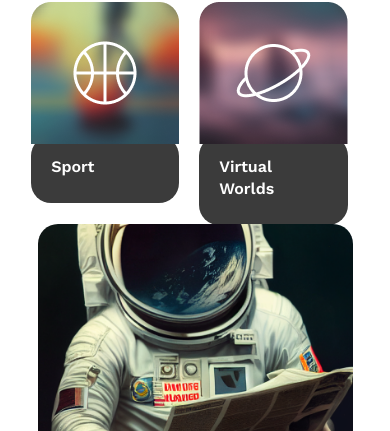
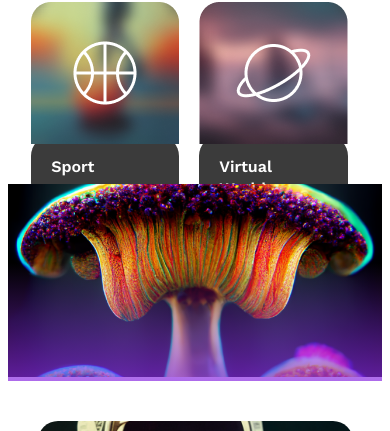
Before and after one commit to Grupo-1-Compass-UOL/NFT-Marketplace, a React (Vite) app: page / in a window 390 px wide. Shown: the part 3796-4227 px from the top of the page. Built offline with nearby package versions, Linux system fonts and the light colour scheme; the HTML template or start-up script is replaced by a standard one.

Commit message:
feat added Magic Mashrooms

```diff
--- a/package.json
+++ b/package.json
@@ -13,7 +13,8 @@
     "esbuild": "^0.18.12",
     "react": "^18.2.0",
     "react-dom": "^18.2.0",
-    "react-router-dom": "^6.14.1"
+    "react-router-dom": "^6.14.1",
+    "react-toastify": "^9.1.3"
   },
   "devDependencies": {
     "@types/react": "^18.2.14",
--- a/src/pages/Homepage.jsx
+++ b/src/pages/Homepage.jsx
@@ -4,6 +4,7 @@ import TrendingCollection from './homepage/trendingcollection/TrendingCollection
 import TopRatedArtists from './homepage/topratedartists/TopRatedArtists';
 import BrowseCategories from './homepage/BrowseCategories/BrowseCategories';
 import SubscribeWidget from './homepage/SubscribeWidget/SubscribeWidget';
+import NFTHighLight from './homepage/NFTHighLight/NFTHighLight';
 
 
 function Homepage() {
@@ -13,6 +14,7 @@ function Homepage() {
       <TrendingCollection />
       <TopRatedArtists />
       <BrowseCategories />
+      <NFTHighLight/>
       <SubscribeWidget />
     </>
   )
--- /dev/null
+++ b/src/pages/homepage/NFTHighLight/NFTHighLight.jsx
@@ -0,0 +1,28 @@
+
+import MagicMashrooms from '../../../assets/images/NFTHighlight.png'
+import classes from    './nfthighlight.module.css'
+import Timer from '../../../components/NFT-Page/Timer/Timer'
+
+import React from 'react'
+
+const NFTHighLight = () => {
+  return (
+    <div className={classes.NFTHighLightContainer}>
+        <div className={classes.Mobile}>
+          <img className={classes.MagicMashrooms} src={MagicMashrooms} alt="image magic mashrooms" />
+          <div className={classes.effectPurple}></div>
+        </div>
+        <div className={classes.versionMobile}>
+          <div>
+            <h1 className={classes.h1}>Magic Mashrooms</h1>
+            <button className={classes.btnMashrooms}>See NFT</button>
+          </div>
+          <div>
+            <Timer />
+          </div>
+        </div>
+    </div>
+  )
+}
+
+export default NFTHighLight
--- /dev/null
+++ b/src/pages/homepage/NFTHighLight/nfthighlight.module.css
@@ -0,0 +1,68 @@
+.NFTHighLightContainer{
+    width: 100%;
+    z-index: 10000;
+    position: relative;
+}
+
+.MagicMashrooms{
+        width: 100%;
+}
+
+.versionMobile{
+  display: none;
+  position: absolute;
+  z-index: 1;
+  top: 80px;
+  right: 50px;
+
+}
+.h1 {
+    font: 900 50px arial;
+}
+
+.btnMashrooms{
+    width: 200px;
+    height: 50px;
+    background-color: aliceblue;
+    border-radius: 30px;
+    border: solid rgba(0, 0, 0, 0.659);
+    color: rgb(28, 7, 7);
+    font-size: 20px;
+    font-weight: 200;
+
+}
+.btnMashrooms:hover{
+    background-color: rgb(255, 171, 255);
+}
+.Mobile{
+    position: relative;
+
+}
+.effectPurple{
+    position: absolute;
+    top: 0;
+    left: 0;
+    width: 100%;
+    height: 100%;
+    background: linear-gradient(to bottom, transparent 40%, rgba(138, 43, 226, 0.7));
+    display: none;
+}
+@media (max-width: 768px) {
+    .versionMobile{
+     display: flex;
+
+
+    }
+    .effectPurple{
+        display: flex;
+    }
+  }
+
+  @media (max-width: 650px) {
+    .versionMobile{
+     display: none;
+    }
+    .effectPurple{
+        display: flex;
+    }
+  }
```
Also changed, not shown: src/assets/images/NFTHighlight.png (added), 1 other file (tests, documents, lock files or other folders).
